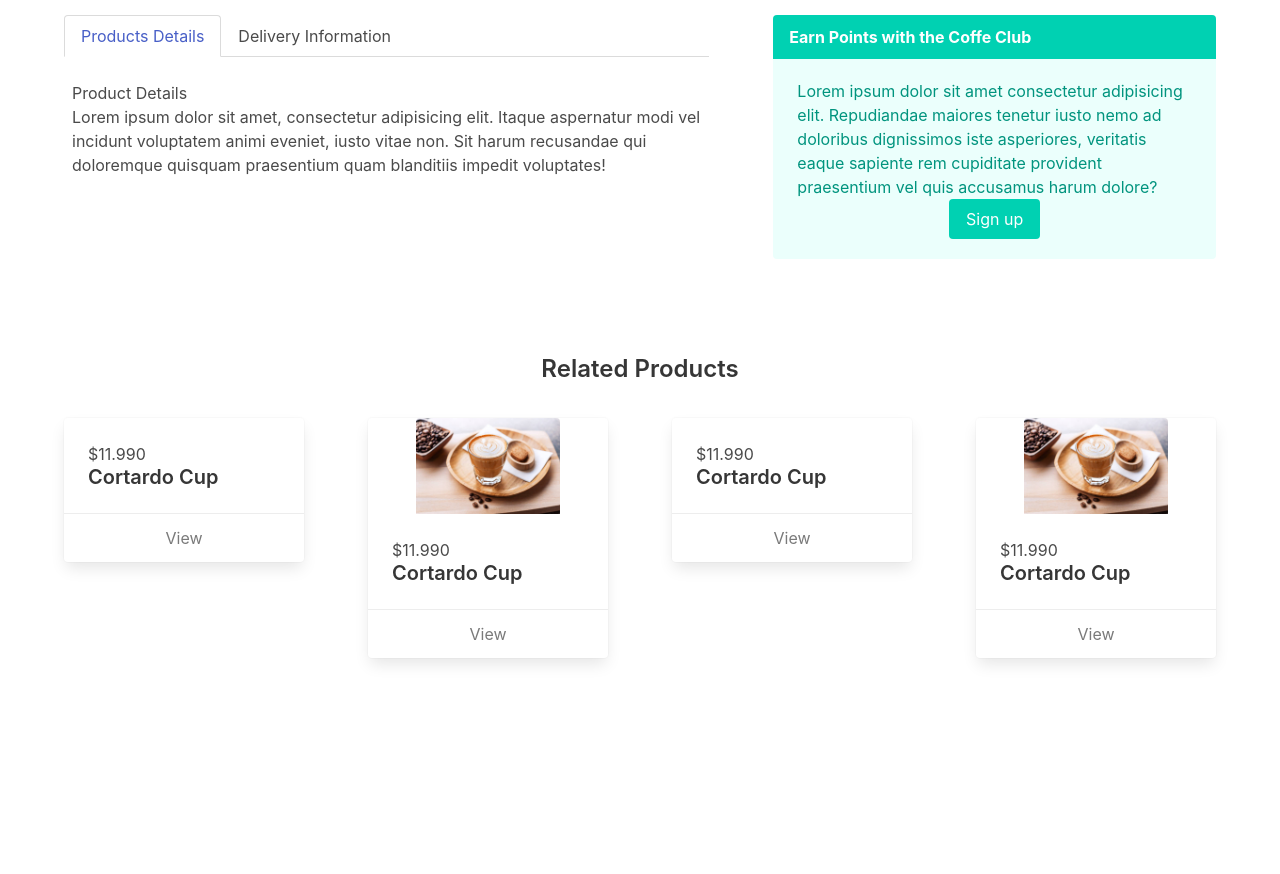
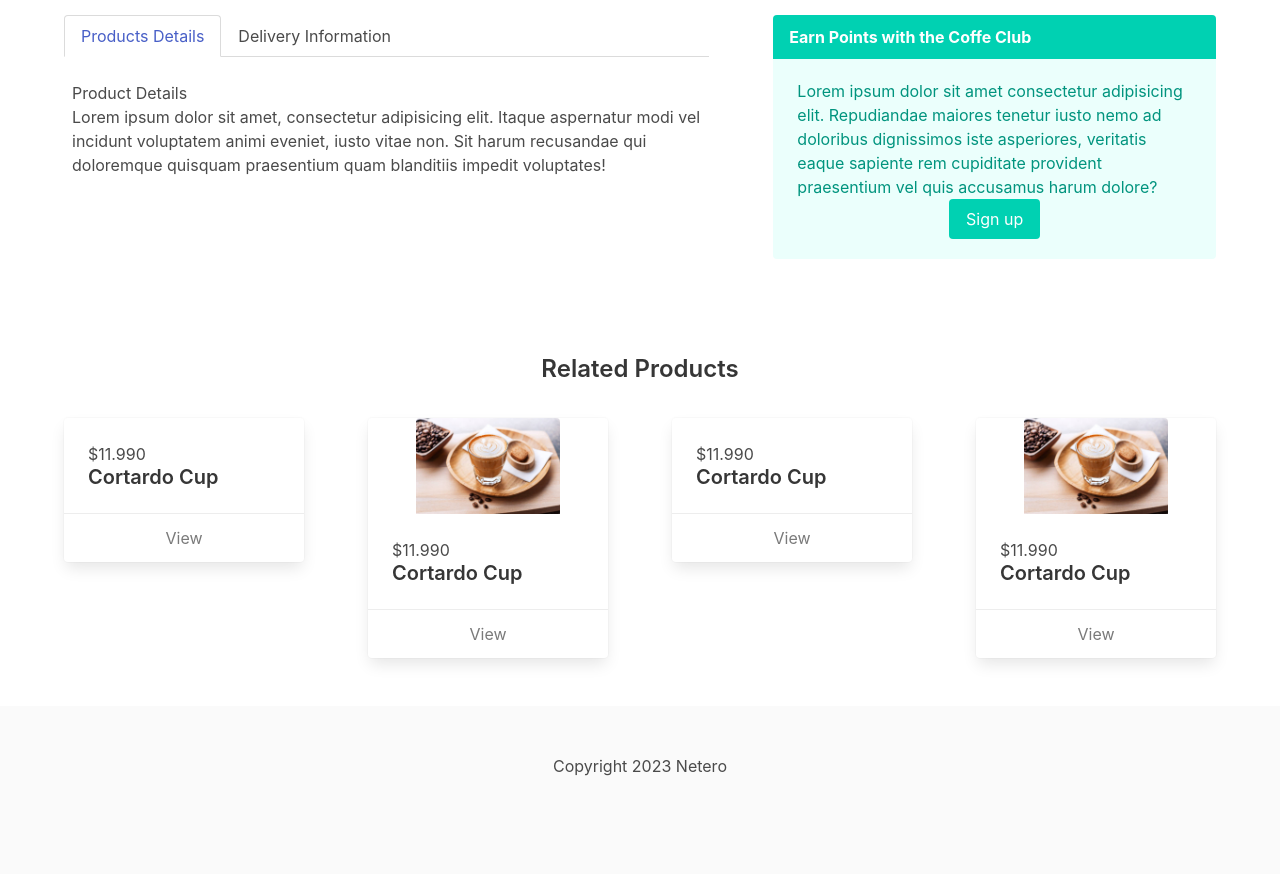
Before and after one commit to netero/lab-bulma, a plain HTML site: page bulma-course/index.html in a window 1280 px wide. Shown: the part 591-1465 px from the top of the page. Before the commit the page ends 1297 px from the top, so only its background shows below. Drawn offline with nearby package versions, Linux system fonts and the light colour scheme.

Commit message:
lesson15

```diff
--- a/bulma-course/index.html
+++ b/bulma-course/index.html
@@ -217,6 +217,12 @@
         </div>
     </div>
 
+    <!-- footer -->
+    <footer class="footer">
+        <div class="content has-text-centered">
+            <p>Copyright 2023 Netero</p>
+        </div>
+    </footer>
     <script src="index.js"></script>
 </body>
 </html>
```
